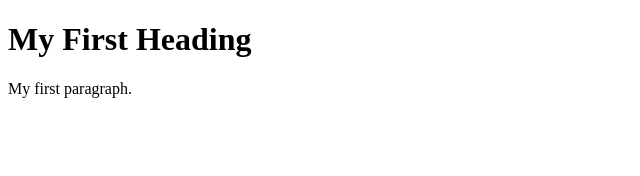
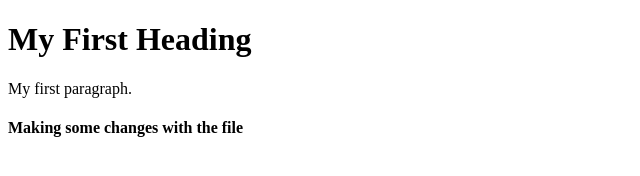
Before and after one commit to gohwnyyhw/ProjectA, a plain HTML site: page index2.html in a window 1280 px wide. Shown: the whole page, without its empty margins (0-640 px from the left). Drawn offline with Linux system fonts and the light colour scheme.

Commit message:
Changed index file

```diff
--- a/index2.html
+++ b/index2.html
@@ -4,6 +4,7 @@
 
 <h1>My First Heading</h1>
 <p>My first paragraph.</p>
+<h4>Making some changes with the file</h4>
 
 </body>
 </html>
```
Also changed, not shown: index.html (+1 -0 lines).
